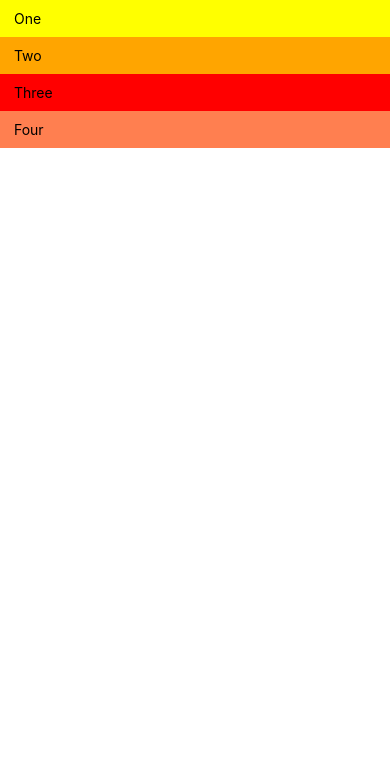
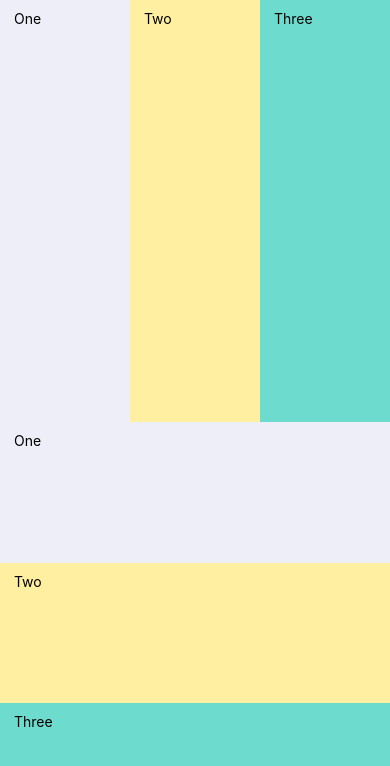
Before and after one commit to rohan3342/test, a React Native app: screen / in a window 390 px wide. Shown: the top 766 px of the page. Built offline with nearby package versions, Linux system fonts and the light colour scheme.

Commit message:
reviewing flex property

```diff
--- a/App.js
+++ b/App.js
@@ -3,36 +3,57 @@ import { StyleSheet,Text,View, SafeAreaView } from 'react-native';
 class App extends React.Component{
   render(){
     return (
-      <SafeAreaView>
-        <View style={styles.container}>
+      <SafeAreaView style={styles.container}>
+
+        <View style={styles.containerrow}>
           <Text style={styles.textOne}> One </Text>
           <Text style={styles.textTwo}> Two </Text>
           <Text style={styles.textThree}> Three </Text>
-          <Text style={styles.textFour}> Four </Text>
         </View>
+
+        <View style={styles.containercolumn}>
+          <Text style={styles.textOne}> One </Text>
+          <Text style={styles.textTwo}> Two </Text>
+          <Text style={styles.textThree}> Three </Text>
+        </View>
+
       </SafeAreaView>
     );
   }
 };
 
 const styles = StyleSheet.create({
+
   container: {
-    flex: 1,
+    flex:1,
     flexDirection:'column',
     backgroundColor: '#ddd',
   },
+  containerrow: {
+    flex:1,
+    flexDirection:'row',
+  },
+  containercolumn: {
+    flex:1,
+    flexDirection:'column',
+  },
   textOne: {
-    padding:10, backgroundColor: 'yellow'
+    flex:1,
+    padding:10,
+    backgroundColor: '#edeef7'
   },
+
   textTwo: {
-    padding:10, backgroundColor: 'orange'
+    flex:1,
+    padding:10,
+    backgroundColor: '#ffefa1'
   },
+
   textThree: {
-    padding:10, backgroundColor: 'red'
+    flex:1,
+    padding:10,
+    backgroundColor: '#6ddccf'
   },
-  textFour: {
-    padding:10, backgroundColor: 'coral'
-  }
 });
 
 export default App;
```
